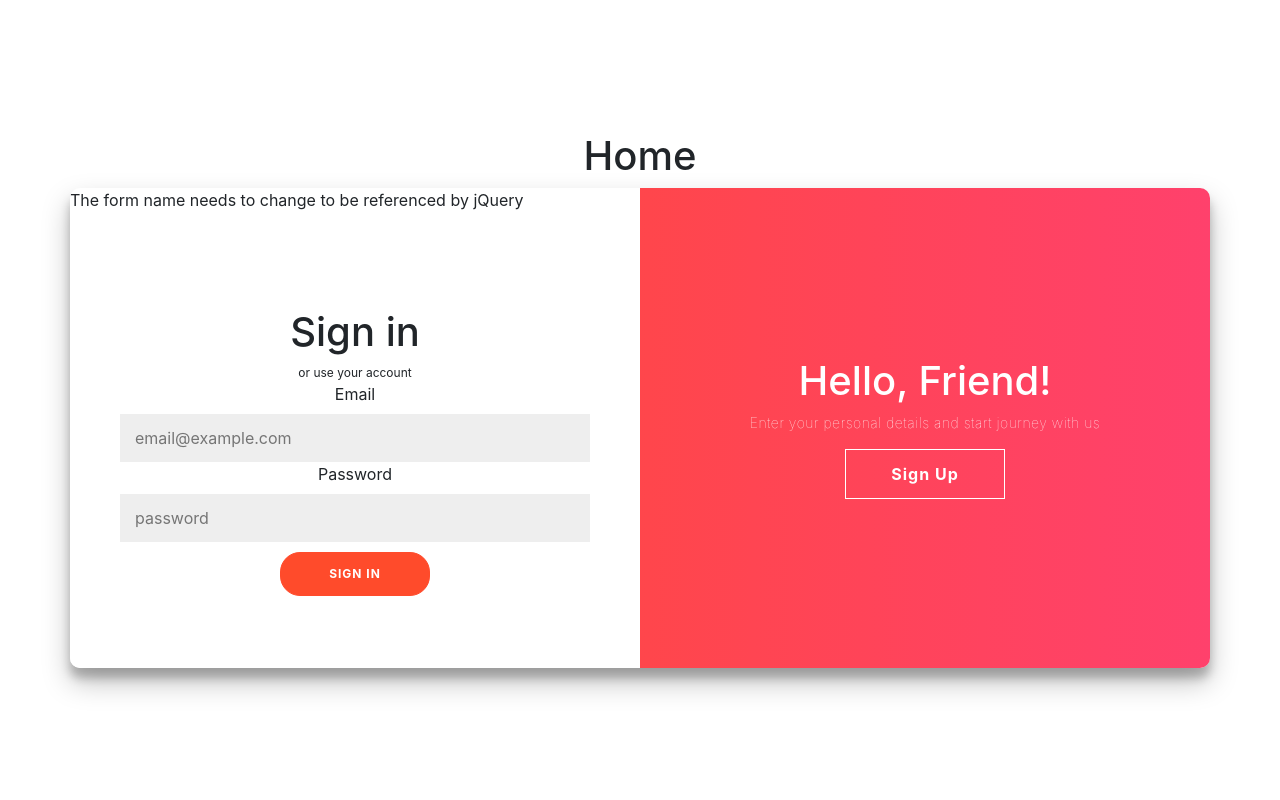
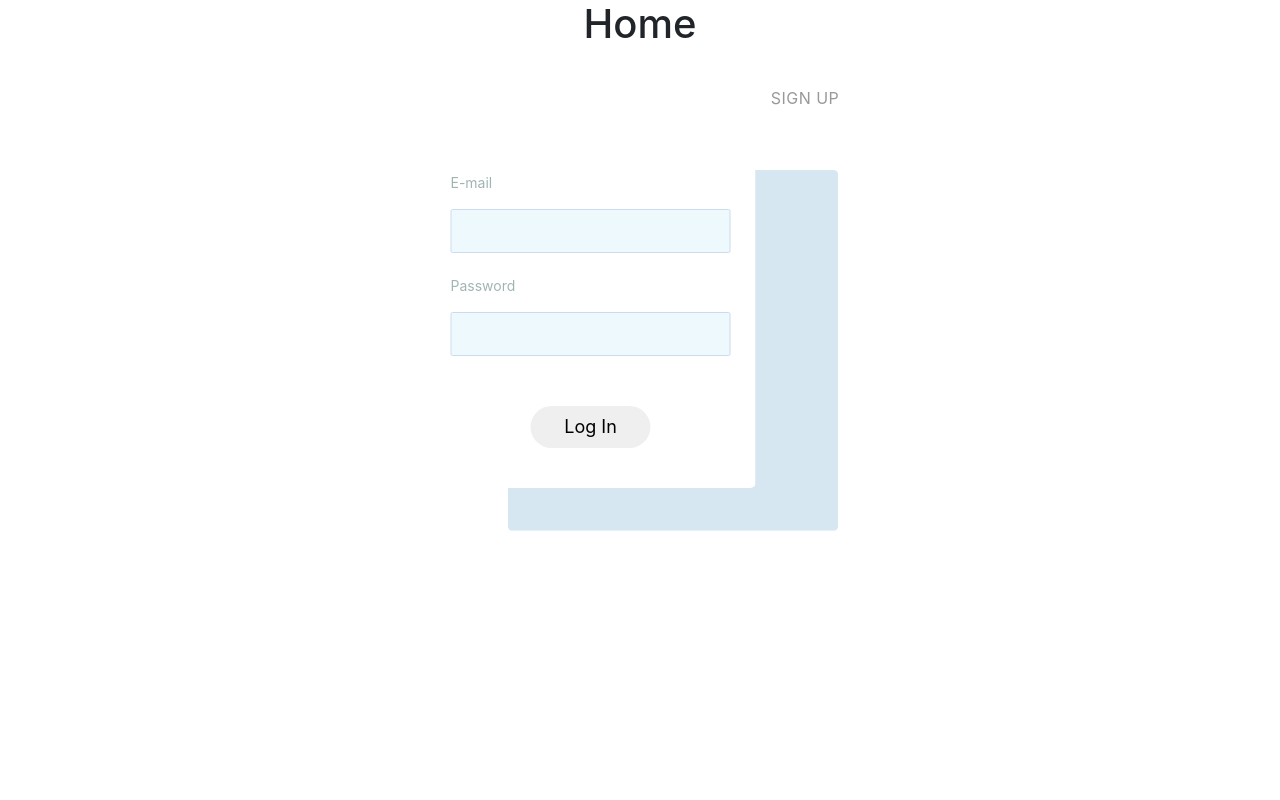
Before and after one commit to Alex0Blackwell/login-template, a Flask app: page / in a window 1280 px wide. Run offline with Flask 2, Linux system fonts and the light colour scheme; some libraries are stand-ins or nearby versions.

Commit message:
Add new login card stack style

```diff
--- a/static/css/main.css
+++ b/static/css/main.css
@@ -1,259 +1,285 @@
-
-@import url('https://fonts.googleapis.com/css?family=Montserrat:400,800');
-
-* {
+*,
+*::before,
+*::after {
 	box-sizing: border-box;
 }
 
 body {
-	background: #f6f5f7;
+	margin: 0;
+	font-family: Roboto, -apple-system, 'Helvetica Neue', 'Segoe UI', Arial, sans-serif;
+	background: #3b4465;
+}
+
+.forms-section {
 	display: flex;
+	flex-direction: column;
 	justify-content: center;
 	align-items: center;
-	flex-direction: column;
-	font-family: 'Montserrat', sans-serif;
-	height: 100vh;
-	margin: -20px 0 50px;
 }
 
-h1 {
-	font-weight: bold;
-	margin: 0;
+.section-title {
+	font-size: 32px;
+	letter-spacing: 1px;
+	color: #fff;
 }
 
-h2 {
-	text-align: center;
+.forms {
+	display: flex;
+	align-items: flex-start;
+	margin-top: 30px;
 }
 
-p {
-	font-size: 14px;
-	font-weight: 100;
-	line-height: 20px;
-	letter-spacing: 0.5px;
-	margin: 20px 0 30px;
+.form-wrapper {
+	animation: hideLayer .3s ease-out forwards;
 }
 
-span {
-	font-size: 12px;
+.form-wrapper.is-active {
+	animation: showLayer .3s ease-in forwards;
 }
 
-a {
-	color: #333;
-	font-size: 14px;
-	text-decoration: none;
-	margin: 15px 0;
-}
-
-button, .login-btn {
-	border-radius: 20px;
-  /* width: 100px;s */
-	border: 1px solid #FF4B2B;
-	background-color: #FF4B2B;
-	color: #FFFFFF;
-	font-size: 12px;
-	font-weight: bold;
-	padding: 12px 45px;
-	letter-spacing: 1px;
-	text-transform: uppercase;
-	transition: transform 80ms ease-in;
-}
-
-.login-btn {
-  margin-top: 10px;
-  width: 150px;
-	padding: 12px 12px;
-}
-
-button:active {
-	transform: scale(0.95);
-}
-
-button:focus {
-	outline: none;
-}
-
-button.ghost {
-	background-color: transparent;
-	border-color: #FFFFFF;
-}
-
-form {
-	background-color: #FFFFFF;
-	display: flex;
-	align-items: center;
-	justify-content: center;
-	flex-direction: column;
-	padding: 0 50px;
-	height: 100%;
-	text-align: center;
-}
-
-input {
-	background-color: #eee;
-	border: none;
-	padding: 12px 15px;
-	margin: 8px 0;
-	width: 100%;
-}
-
-.container {
-	background-color: #fff;
-	border-radius: 10px;
-  	box-shadow: 0 14px 28px rgba(0,0,0,0.25),
-			0 10px 10px rgba(0,0,0,0.22);
-	position: relative;
-	overflow: hidden;
-	width: 768px;
-	max-width: 100%;
-	min-height: 480px;
-}
-
-.form-container {
-	position: absolute;
-	top: 0;
-	height: 100%;
-	transition: all 0.3s ease-in-out;
-}
-
-.sign-in-container {
-	left: 0;
-	width: 50%;
-	z-index: 2;
-}
-
-.container.right-panel-active .sign-in-container {
-	transform: translateX(100%);
-}
-
-.sign-up-container {
-	left: 0;
-	width: 50%;
-	opacity: 0;
-	z-index: 1;
-}
-
-.container.right-panel-active .sign-up-container {
-	transform: translateX(100%);
-	opacity: 1;
-	z-index: 5;
-	animation: show 0.3s;
-}
-
-@keyframes show {
-	0%, 49.99% {
-		opacity: 0;
+@keyframes showLayer {
+	50% {
 		z-index: 1;
 	}
-
-	50%, 100% {
-		opacity: 1;
-		z-index: 5;
+	100% {
+		z-index: 1;
 	}
 }
 
-.overlay-container {
+@keyframes hideLayer {
+	0% {
+		z-index: 1;
+	}
+	49.999% {
+		z-index: 1;
+	}
+}
+
+.switcher {
+	position: relative;
+	cursor: pointer;
+	display: block;
+	margin-right: auto;
+	margin-left: auto;
+	padding: 0;
+	text-transform: uppercase;
+	font-family: inherit;
+	font-size: 16px;
+	letter-spacing: .5px;
+	color: #999;
+	background-color: transparent;
+	border: none;
+	outline: none;
+	transform: translateX(0);
+	transition: all .3s ease-out;
+}
+
+.form-wrapper.is-active .switcher-login {
+	color: #fff;
+	transform: translateX(90px);
+}
+
+.form-wrapper.is-active .switcher-signup {
+	color: #fff;
+	transform: translateX(-90px);
+}
+
+.underline {
+	position: absolute;
+	bottom: -5px;
+	left: 0;
+	overflow: hidden;
+	pointer-events: none;
+	width: 100%;
+	height: 2px;
+}
+
+.underline::before {
+	content: '';
 	position: absolute;
 	top: 0;
-	left: 50%;
-	width: 50%;
-	height: 100%;
-	overflow: hidden;
-	transition: transform 0.3s ease-in-out;
-	z-index: 100;
+	left: inherit;
+	display: block;
+	width: inherit;
+	height: inherit;
+	background-color: currentColor;
+	transition: transform .2s ease-out;
 }
 
-.container.right-panel-active .overlay-container{
-	transform: translateX(-100%);
+.switcher-login .underline::before {
+	transform: translateX(101%);
 }
 
-.overlay {
-	background: #FF416C;
-	background: -webkit-linear-gradient(to right, #FF4B2B, #FF416C);
-	background: linear-gradient(to right, #FF4B2B, #FF416C);
-	background-repeat: no-repeat;
-	background-size: cover;
-	background-position: 0 0;
-	color: #FFFFFF;
-	position: relative;
-	left: -100%;
-	height: 100%;
-	width: 200%;
-  	transform: translateX(0);
-	transition: transform 0.3s ease-in-out;
+.switcher-signup .underline::before {
+	transform: translateX(-101%);
 }
 
-.container.right-panel-active .overlay {
-  	transform: translateX(50%);
-}
-
-.overlay-panel {
-	position: absolute;
-	display: flex;
-	align-items: center;
-	justify-content: center;
-	flex-direction: column;
-	padding: 0 40px;
-	text-align: center;
-	top: 0;
-	height: 100%;
-	width: 50%;
-	transform: translateX(0);
-	transition: transform 0.3s ease-in-out;
-}
-
-.overlay-left {
-	transform: translateX(-20%);
-}
-
-.container.right-panel-active .overlay-left {
+.form-wrapper.is-active .underline::before {
 	transform: translateX(0);
 }
 
-.overlay-right {
-	right: 0;
-	transform: translateX(0);
+.form {
+	overflow: hidden;
+	min-width: 260px;
+	margin-top: 50px;
+	padding: 30px 25px;
+  border-radius: 5px;
+	transform-origin: top;
 }
 
-.container.right-panel-active .overlay-right {
-	transform: translateX(20%);
+.form-login {
+	animation: hideLogin .3s ease-out forwards;
 }
 
-.social-container {
-	margin: 20px 0;
+.form-wrapper.is-active .form-login {
+	animation: showLogin .3s ease-in forwards;
 }
 
-.social-container a {
-	border: 1px solid #DDDDDD;
-	border-radius: 50%;
-	display: inline-flex;
-	justify-content: center;
-	align-items: center;
-	margin: 0 5px;
-	height: 40px;
-	width: 40px;
+@keyframes showLogin {
+	0% {
+		background: #d7e7f1;
+		transform: translate(40%, 10px);
+	}
+	50% {
+		transform: translate(0, 0);
+	}
+	100% {
+		background-color: #fff;
+		transform: translate(35%, -20px);
+	}
 }
 
-footer {
-    background-color: #222;
-    color: #fff;
-    font-size: 14px;
-    bottom: 0;
-    position: fixed;
-    left: 0;
-    right: 0;
-    text-align: center;
-    z-index: 999;
+@keyframes hideLogin {
+	0% {
+		background-color: #fff;
+		transform: translate(35%, -20px);
+	}
+	50% {
+		transform: translate(0, 0);
+	}
+	100% {
+		background: #d7e7f1;
+		transform: translate(40%, 10px);
+	}
 }
 
-footer p {
-    margin: 10px 0;
+.form-signup {
+	animation: hideSignup .3s ease-out forwards;
 }
 
-footer i {
-    color: red;
+.form-wrapper.is-active .form-signup {
+	animation: showSignup .3s ease-in forwards;
 }
 
-footer a {
-    color: #3c97bf;
-    text-decoration: none;
+@keyframes showSignup {
+	0% {
+		background: #d7e7f1;
+		transform: translate(-40%, 10px) scaleY(.8);
+	}
+	50% {
+		transform: translate(0, 0) scaleY(.8);
+	}
+	100% {
+		background-color: #fff;
+		transform: translate(-35%, -20px) scaleY(1);
+	}
 }
+
+@keyframes hideSignup {
+	0% {
+		background-color: #fff;
+		transform: translate(-35%, -20px) scaleY(1);
+	}
+	50% {
+		transform: translate(0, 0) scaleY(.8);
+	}
+	100% {
+		background: #d7e7f1;
+		transform: translate(-40%, 10px) scaleY(.8);
+	}
+}
+
+.form fieldset {
+	position: relative;
+	opacity: 0;
+	margin: 0;
+	padding: 0;
+	border: 0;
+	transition: all .3s ease-out;
+}
+
+.form-login fieldset {
+	transform: translateX(-50%);
+}
+
+.form-signup fieldset {
+	transform: translateX(50%);
+}
+
+.form-wrapper.is-active fieldset {
+	opacity: 1;
+	transform: translateX(0);
+	transition: opacity .4s ease-in, transform .35s ease-in;
+}
+
+.form legend {
+	position: absolute;
+	overflow: hidden;
+	width: 1px;
+	height: 1px;
+	clip: rect(0 0 0 0);
+}
+
+.input-block {
+	margin-bottom: 20px;
+}
+
+.input-block label {
+	font-size: 14px;
+  color: #a1b4b4;
+}
+
+.input-block input {
+	display: block;
+	width: 100%;
+	margin-top: 8px;
+	padding-right: 15px;
+	padding-left: 15px;
+	font-size: 16px;
+	line-height: 40px;
+	color: #3b4465;
+  background: #eef9fe;
+  border: 1px solid #cddbef;
+  border-radius: 2px;
+}
+
+.form [type='submit'] {
+	opacity: 0;
+	display: block;
+	min-width: 120px;
+	margin: 30px auto 10px;
+	font-size: 18px;
+	line-height: 40px;
+	border-radius: 25px;
+	border: none;
+	transition: all .3s ease-out;
+}
+
+.form-wrapper.is-active .form [type='submit'] {
+	opacity: 1;
+	transform: translateX(0);
+	transition: all .4s ease-in;
+}
+
+.btn-login {
+	color: #fbfdff;
+	background: #a7e245;
+	transform: translateX(-30%);
+}
+
+.btn-signup {
+	color: #a7e245;
+	background: #fbfdff;
+	box-shadow: inset 0 0 0 2px #a7e245;
+	transform: translateX(30%);
+}
--- a/static/js/events.js
+++ b/static/js/events.js
@@ -1,11 +1,8 @@
-const signUpButton = document.getElementById('signUp');
-const signInButton = document.getElementById('signIn');
-const container = document.getElementById('container');
+const switchers = [...document.querySelectorAll('.switcher')]
 
-signUpButton.addEventListener('click', () => {
-	container.classList.add("right-panel-active");
-});
-
-signInButton.addEventListener('click', () => {
-	container.classList.remove("right-panel-active");
-});
+switchers.forEach(item => {
+	item.addEventListener('click', function() {
+		switchers.forEach(item => item.parentElement.classList.remove('is-active'))
+		this.parentElement.classList.add('is-active')
+	})
+})
--- a/templates/home.html
+++ b/templates/home.html
@@ -8,62 +8,62 @@
     </div>
   <!-- </div> -->
 
-  <div class="container" id="container">
-  	<div class="form-container sign-up-container">
+  <div class="container forms-section">
 
-  		<form name="signup_form">
-  			<h1>Create Account</h1>
-  			<span>or use your email for registration</span>
+    <div class="forms">
+      <div class="form-wrapper is-active">
+        <button type="button" class="switcher switcher-login">
+          Login
+          <span class="underline"></span>
+        </button>
 
+        <form class="form form-login" name="login_form">
+          <fieldset>
+            <legend>Please, enter your email and password for login.</legend>
+            <div class="input-block">
+              <label for="email">E-mail</label>
+              <input id="login-email" name="email" type="email" required>
+            </div>
+            <div class="input-block">
+              <label for="password">Password</label>
+              <input id="login-password" name="password" type="password" required>
+            </div>
+          </fieldset>
+          <p class="error error--hidden"></p>
+          <input type="submit" value="Log In">
+        </form>
 
-        <label for="name">Name</label>
-        <input type="text" name="name" class="field" placeholder="name" required>
+      </div>
+      <div class="form-wrapper">
+        <button type="button" class="switcher switcher-signup">
+          Sign Up
+          <span class="underline"></span>
+        </button>
 
-        <label for="name">Email</label>
-        <input type="text" name="email" class="field" placeholder="email@example.com" required>
+        <form class="form form-signup" name="signup_form">
+          <fieldset>
+            <legend>Please, enter your email, password and password confirmation for sign up.</legend>
 
-        <label for="name">Password</label>
-        <input type="text" name="password" class="field" placeholder="password" required>
+            <div class="input-block">
+                <label for="name">Username</label>
+                <input type="text" name="name" class="field" required>
+            </div>
+            <div class="input-block">
+              <label for="email">E-mail</label>
+              <input id="signup-email" name="email" type="email" required>
+            </div>
+            <div class="input-block">
+              <label for="password">Password</label>
+              <input id="signup-password" name="password" type="password" required>
+            </div>
+          </fieldset>
+          <p class="error error--hidden"></p>
+          <input type="submit" value="Sign up">
+        </form>
 
-        <input class="login-btn" type="submit" value="Sign Up">
-
-  		</form>
-
-  	</div>
-  	<div class="form-container sign-in-container">
-
-      The form name needs to change to be referenced by jQuery
-  		<form name="login_form">
-  			<h1>Sign in</h1>
-  			<span>or use your account</span>
-
-        <label for="name">Email</label>
-        <input type="text" name="email" class="field" placeholder="email@example.com" required>
-
-        <label for="name">Password</label>
-        <input type="text" name="password" class="field" placeholder="password" required>
-
-        <input class="login-btn" type="submit" value="Sign In">
-  		</form>
-
-  	</div>
-  	<div class="overlay-container">
-  		<div class="overlay">
-  			<div class="overlay-panel overlay-left">
-  				<h1>Welcome Back!</h1>
-  				<p>To keep connected with us please login with your personal info</p>
-  				<button class="ghost" id="signIn">Sign In</button>
-  			</div>
-  			<div class="overlay-panel overlay-right">
-  				<h1>Hello, Friend!</h1>
-  				<p>Enter your personal details and start journey with us</p>
-  				<button class="ghost" id="signUp">Sign Up</button>
-  			</div>
-  		</div>
-  	</div>
-
+      </div>
+    </div>
   </div>
-
     <!-- <div class="container">
 
 
```
